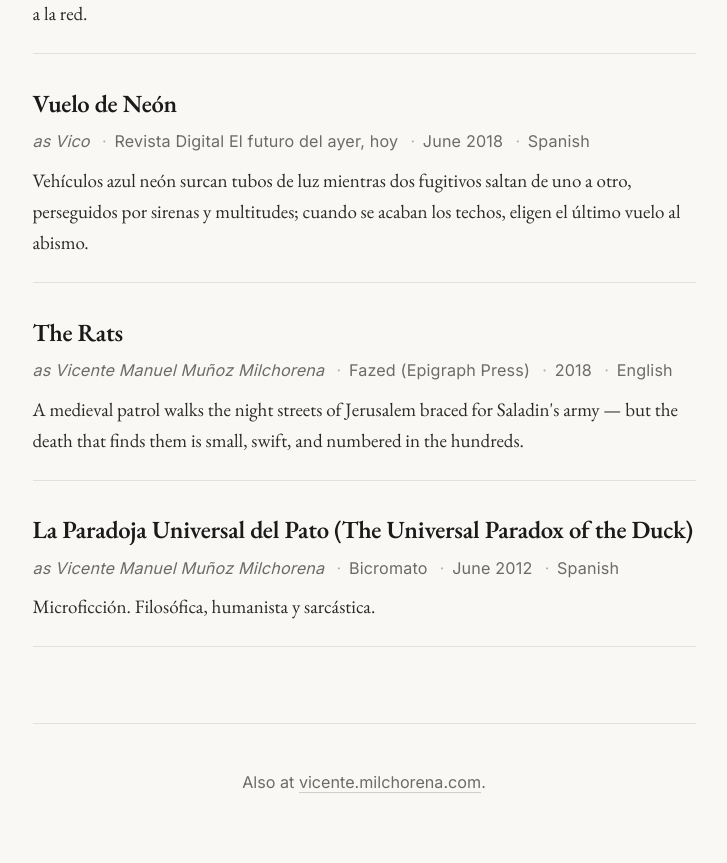
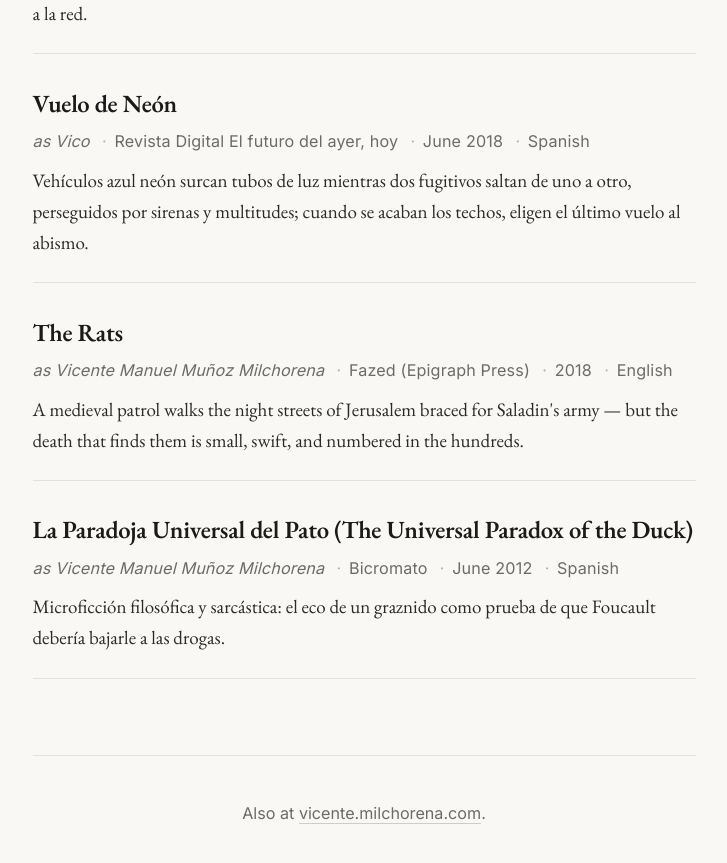
Before and after one commit to vicosurge/vicente-milchorena-writing, a Jekyll site: the page built from index.markdown, in a window 1280 px wide and 900 px high, scrolled down 1452 px. Shown: the top 863 px of the window, without its empty margins (276-1003 px from the left). Built offline with Jekyll 4.4.1, drawn with Linux system fonts in a browser that asks for light colours.

Commit message:
Rewrote La Paradoja blurb with the actual premise
Per the author: the story is about the echo of a quack and why
Foucault should drop the drugs. Captures the irreverent tone the
original placeholder was hiding.

Co-Authored-By: Claude Opus 4.7 <noreply@anthropic.com>

```diff
--- a/_data/stories.yml
+++ b/_data/stories.yml
@@ -73,5 +73,5 @@
   publication: "Bicromato"
   date: 2012-06-21
   url: "https://bicromatoflyerliterario.blogspot.com/"
-  blurb: "Microficción. Filosófica, humanista y sarcástica."
+  blurb: "Microficción filosófica y sarcástica: el eco de un graznido como prueba de que Foucault debería bajarle a las drogas."
   language: "Spanish"
```
